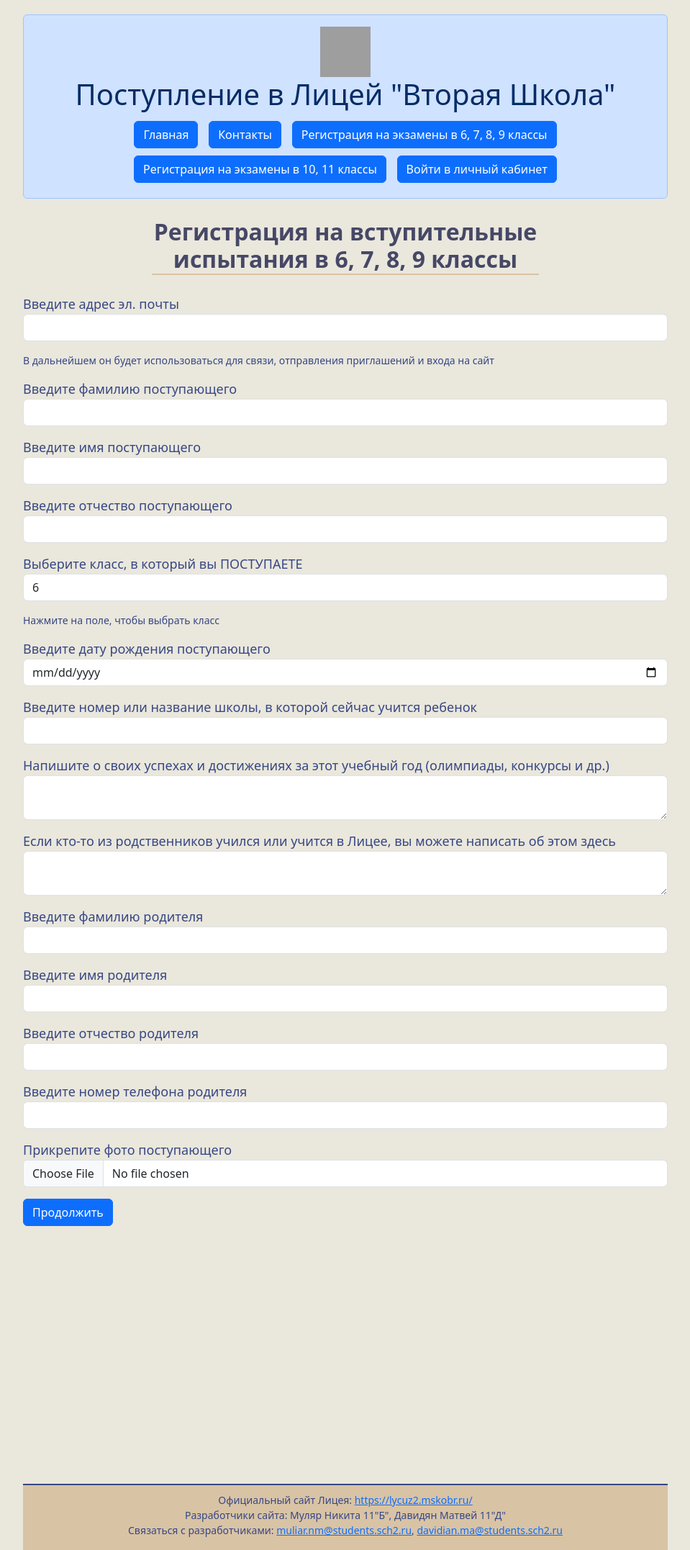
After one commit to NikitaMulyar/sch2admission, a Flask app: page /register/6-9 in a window 1280 px wide. The commit adds this page. Shown: the whole page at 72% size, without its empty margins (160-1119 px from the left). Run offline with Flask 3, Linux system fonts and the light colour scheme; grey boxes are pictures that could not be loaded.

Commit message:
Шаг 2. Добавлены филлеры к регистрации, логину. Перенастроена навигация

```diff
--- a/app.py
+++ b/app.py
@@ -1,24 +1,63 @@
-from flask import Flask, render_template
-from flask_login import LoginManager
+from flask import Flask, render_template, request, redirect, abort, url_for
+from flask_login import LoginManager, login_user, current_user
 
 from sa_models import db_session
 from sa_models.users import User
 
+import json
+from py_scripts.forms import RegisterFormClasses6To9, RegisterFormClasses10To11, LoginForm
+
+
 app = Flask(__name__)
 app.config['SECRET_KEY'] = 'yandexlyceum_secret_key'
+
 login_manager = LoginManager()
 login_manager.init_app(app)
 
 
 @login_manager.user_loader
-def load_user(user_id):
+async def load_user(user_id):
     db_sess = db_session.create_session()
     return db_sess.query(User).get(user_id)
 
 
 @app.route('/')
-def index():
-    return render_template('index.html')
+async def back_index():
+    reg_stats = json.load(open('py_scripts/consts/registration_status.json', mode='rb'))
+    return render_template('index.html', exams_on=reg_stats,
+                           pic_url=url_for('static', filename='img/logo.png'))
+
+
+@app.route('/login', methods=['GET', 'POST'])
+async def back_login():
+    if current_user.is_authenticated:
+        return redirect('/')
+    form = LoginForm()
+    if form.validate_on_submit():
+        return
+    return render_template('login.html', form=form,
+                           pic_url=url_for('static', filename='img/logo.png'))
+
+
+@app.route('/register/<classes>', methods=['GET', 'POST'])
+async def back_register(classes):
+    if current_user.is_authenticated:
+        return redirect('/')
+    if classes == '6-9':
+        form = RegisterFormClasses6To9()
+    else:
+        form = RegisterFormClasses10To11()
+    if form.validate_on_submit():
+        return
+    reg_statuses = json.load(open('py_scripts/consts/registration_status.json', mode='rb'))
+    if not reg_statuses.get(classes):
+        abort(404)
+    title = 'Регистрация на вступительные испытания в 6, 7, 8, 9 классы'
+    if classes == '10-11':
+        title = 'Регистрация на вступительные испытания в 10, 11 классы'
+    return render_template('register.html', title=title,
+                           exams_on=reg_statuses, form=form,
+                           pic_url=url_for('static', filename='img/logo.png'))
 
 
 if __name__ == '__main__':
--- /dev/null
+++ b/py_scripts/consts/contest_statuses.json
@@ -0,0 +1,6 @@
+{
+  "0": "Вы участвуете в конкурсе",
+  "1": "Вы выбыли из конкурса",
+  "2": "Вы приняты в Лицей",
+  "3": "Вы занесены в резерв"
+}
--- a/py_scripts/consts/pages.json
+++ b/py_scripts/consts/pages.json
@@ -1,7 +1,5 @@
 {
-  "/": {"active": false, "name": "Главная"},
   "/lk": {"active": false, "name": "Личная информация"},
   "/invites": {"active": false, "name": "Приглашения"},
-  "/results": {"active": false, "name": "Результаты"},
-  "/contacts": {"active": false, "name": "Контакты"}
+  "/results": {"active": false, "name": "Результаты"}
 }
--- /dev/null
+++ b/py_scripts/consts/registration_status.json
@@ -0,0 +1,4 @@
+{
+  "6-9": true,
+  "10-11": true
+}
--- a/static/css/style.css
+++ b/static/css/style.css
@@ -6,11 +6,42 @@
          url('static/fonts/sf_regular_italic.ttf')  format('truetype');
 }*/
 
-.base-style{
+#base-style{
     padding-top: 20px;
-    background: #f6ead4;
+    background: #eae7dc;
     font-size: 18px;
     margin: auto;
     width: 70%;
-    color: #4a536b;
+    color: #374785;
 }
+
+#footer-style{
+    background: #d8c3a5 !important;
+    border-top: 2px solid #374785 !important;
+    text-align: center;
+    font-size: 14px !important;
+    padding-top: 10px;
+    padding-bottom: 1px;
+    margin-top: 40%;
+}
+
+.h2-style{
+    color: #464866;
+    text-align: center;
+    margin: auto;
+    border-bottom: 2px solid #d8c3a5;
+    max-width: 60%;
+}
+
+.p-style{
+    color: #343434;
+    padding-left: 10px;
+}
+
+#nav-buttons{
+    margin: 5px;
+}
+
+.description_form{
+    font-size: 14px !important;
+}
--- a/templates/base.html
+++ b/templates/base.html
@@ -6,27 +6,47 @@
     <link rel="stylesheet" href="/static/css/style.css"/>
     <link href="https://cdn.jsdelivr.net/npm/bootstrap@5.3.3/dist/css/bootstrap.min.css" rel="stylesheet" integrity="sha384-QWTKZyjpPEjISv5WaRU9OFeRpok6YctnYmDr5pNlyT2bRjXh0JMhjY6hW+ALEwIH" crossorigin="anonymous">
 </head>
-<body class="base-style">
+<body id="base-style">
 <nav>
-<div class="alert alert-primary" role="alert">
+<div class="alert alert-primary" role="alert" style="text-align: center; margin: auto;">
+    <img src="{{ pic_url }}" style="width: 70px; height: 70px;">
+
     <h1>Поступление в Лицей "Вторая Школа"</h1>
 
+    <a href="/" class="btn btn-primary" id="nav-buttons">Главная</a>
+    <a href="/contacts" class="btn btn-primary" id="nav-buttons">Контакты</a>
     {% if current_user.is_authenticated %}
         {% for page in pages %}
-            {% if pages[page["active"]] %}
-                 <a href="{{ pages[page] }}" class="btn btn-primary active" aria-current="page">{{ pages[page["name"]] }}</a>
+            {% if page == myFunction() %}
+                 <a href="{{ pages[page] }}" class="btn btn-primary active" aria-current="page" id="nav-buttons">{{ pages[page["name"]] }}</a>
             {% else %}
-                <a href="{{ pages[page] }}" class="btn btn-primary">{{ pages[page["name"]] }}</a>
+                <a href="{{ pages[page] }}" class="btn btn-primary" id="nav-buttons">{{ pages[page["name"]] }}</a>
             {% endif %}
         {% endfor %}
     {% else %}
-        <a href="register" class="btn btn-primary">Зарегистрироваться на экзамены</a>
-        <a href="login" class="btn btn-primary">Войти в кабинет поступающего</a>
+        {% if exams_on["6-9"] %}
+            <a href="/register/6-9" class="btn btn-primary" id="nav-buttons">Регистрация на экзамены в 6, 7, 8, 9 классы</a>
+        {% endif %}
+        {% if exams_on["10-11"] %}
+            <a href="/register/10-11" class="btn btn-primary" id="nav-buttons">Регистрация на экзамены в 10, 11 классы</a>
+        {% endif %}
+        <a href="/login" class="btn btn-primary" id="nav-buttons">Войти в личный кабинет</a>
     {% endif %}
 
 </div>
-</nav>
+</nav><br>
 {% block content %}{% endblock %}
+<footer id="footer-style">
+  <p>Официальный сайт Лицея: <a href="https://lycuz2.mskobr.ru/">https://lycuz2.mskobr.ru/</a><br>
+      Разработчики сайта: Муляр Никита 11"Б", Давидян Матвей 11"Д"<br>
+     Связаться c разработчиками: <a href="mailto:muliar.nm@students.sch2.ru">muliar.nm@students.sch2.ru</a>,
+  <a href="mailto:davidian.ma@students.sch2.ru">davidian.ma@students.sch2.ru</a></p>
+</footer>
 <script src="https://cdn.jsdelivr.net/npm/bootstrap@5.3.3/dist/js/bootstrap.bundle.min.js" integrity="sha384-YvpcrYf0tY3lHB60NNkmXc5s9fDVZLESaAA55NDzOxhy9GkcIdslK1eN7N6jIeHz" crossorigin="anonymous"></script>
+<script>
+function myFunction() {
+    window.location.href;
+}
+</script>
 </body>
 </html>
--- a/templates/index.html
+++ b/templates/index.html
@@ -1,5 +1,7 @@
 {% extends "base.html" %}
 
 {% block content %}
-<h2>Главная</h2>
+<h2 class="h2-style"><b>Главная</b></h2><br>
+    <h3>Объявления приёмной комиссии</h3>
+    <p class="p-style">Скоро начнутся <b>Экзамены!</b></p>
 {% endblock %}
--- /dev/null
+++ b/templates/register.html
@@ -0,0 +1,161 @@
+{% extends "base.html" %}
+
+{% block content %}
+<h2 class="h2-style"><b>{{ title }}</b></h2><br>
+<form action="" method="post">
+    {{ form.hidden_tag() }}
+    <p>
+        {{ form.email.label }}<br>
+        {{ form.email(class="form-control", type="email") }}
+        <div class="description_form">{{ form.email.description }}</div>
+        {% for error in form.email.errors %}
+            <p class="alert alert-danger" role="alert">
+                {{ error }}
+            </p>
+        {% endfor %}
+    </p>
+    <p>
+        {{ form.surname.label }}<br>
+        {{ form.surname(class="form-control") }}
+        <div class="description_form">{{ form.surname.description }}</div>
+        {% for error in form.surname.errors %}
+            <p class="alert alert-danger" role="alert">
+                {{ error }}
+            </p>
+        {% endfor %}
+    </p>
+    <p>
+        {{ form.name.label }}<br>
+        {{ form.name(class="form-control") }}
+        <div class="description_form">{{ form.name.description }}</div>
+        {% for error in form.name.errors %}
+            <p class="alert alert-danger" role="alert">
+                {{ error }}
+            </p>
+        {% endfor %}
+    </p>
+    <p>
+        {{ form.third_name.label }}<br>
+        {{ form.third_name(class="form-control") }}
+        <div class="description_form">{{ form.third_name.description }}</div>
+        {% for error in form.third_name.errors %}
+            <p class="alert alert-danger" role="alert">
+                {{ error }}
+            </p>
+        {% endfor %}
+    </p>
+    <p>
+        {{ form.class_number.label }}<br>
+        {{ form.class_number(class="form-control") }}
+        <div class="description_form">{{ form.class_number.description }}</div>
+        {% for error in form.class_number.errors %}
+            <p class="alert alert-danger" role="alert">
+                {{ error }}
+            </p>
+        {% endfor %}
+    </p>
+    {% if form.profile %}
+        <p>
+            {{ form.profile.label }}<br>
+            {{ form.profile(class="form-control") }}
+            <div class="description_form">{{ form.profile.description }}</div>
+            {% for error in form.profile.errors %}
+                <p class="alert alert-danger" role="alert">
+                    {{ error }}
+                </p>
+            {% endfor %}
+        </p>
+    {% endif %}
+    <p>
+        {{ form.birth_date.label }}<br>
+        {{ form.birth_date(class="form-control") }}
+        <div class="description_form">{{ form.birth_date.description }}</div>
+        {% for error in form.birth_date.errors %}
+            <p class="alert alert-danger" role="alert">
+                {{ error }}
+            </p>
+        {% endfor %}
+    </p>
+    <p>
+        {{ form.school.label }}<br>
+        {{ form.school(class="form-control") }}
+        <div class="description_form">{{ form.school.description }}</div>
+        {% for error in form.school.errors %}
+            <p class="alert alert-danger" role="alert">
+                {{ error }}
+            </p>
+        {% endfor %}
+    </p>
+    <p>
+        {{ form.about.label }}<br>
+        {{ form.about(class="form-control") }}
+        <div class="description_form">{{ form.about.description }}</div>
+        {% for error in form.about.errors %}
+            <p class="alert alert-danger" role="alert">
+                {{ error }}
+            </p>
+        {% endfor %}
+    </p>
+    <p>
+        {{ form.family_friends_in_l2sh.label }}<br>
+        {{ form.family_friends_in_l2sh(class="form-control") }}
+        <div class="description_form">{{ form.family_friends_in_l2sh.description }}</div>
+        {% for error in form.family_friends_in_l2sh.errors %}
+            <p class="alert alert-danger" role="alert">
+                {{ error }}
+            </p>
+        {% endfor %}
+    </p>
+    <p>
+        {{ form.parent_surname.label }}<br>
+        {{ form.parent_surname(class="form-control") }}
+        <div class="description_form">{{ form.parent_surname.description }}</div>
+        {% for error in form.parent_surname.errors %}
+            <p class="alert alert-danger" role="alert">
+                {{ error }}
+            </p>
+        {% endfor %}
+    </p>
+    <p>
+        {{ form.parent_name.label }}<br>
+        {{ form.parent_name(class="form-control") }}
+        <div class="description_form">{{ form.parent_name.description }}</div>
+        {% for error in form.parent_name.errors %}
+            <p class="alert alert-danger" role="alert">
+                {{ error }}
+            </p>
+        {% endfor %}
+    </p>
+    <p>
+        {{ form.parent_third_name.label }}<br>
+        {{ form.parent_third_name(class="form-control") }}
+        <div class="description_form">{{ form.parent_third_name.description }}</div>
+        {% for error in form.parent_third_name.errors %}
+            <p class="alert alert-danger" role="alert">
+                {{ error }}
+            </p>
+        {% endfor %}
+    </p>
+    <p>
+        {{ form.parent_phone_number.label }}<br>
+        {{ form.parent_phone_number(class="form-control") }}
+        <div class="description_form">{{ form.parent_phone_number.description }}</div>
+        {% for error in form.parent_phone_number.errors %}
+            <p class="alert alert-danger" role="alert">
+                {{ error }}
+            </p>
+        {% endfor %}
+    </p>
+    <p>
+        {{ form.photo.label }}<br>
+        {{ form.photo(class="form-control") }}
+        <div class="description_form">{{ form.photo.description }}</div>
+        {% for error in form.photo.errors %}
+            <p class="alert alert-danger" role="alert">
+                {{ error }}
+            </p>
+        {% endfor %}
+    </p>
+    <p>{{ form.submit(type="submit", class="btn btn-primary") }}</p>
+</form>
+{% endblock %}
```
Also changed, not shown: py_scripts/forms.py (added, +45 -0 lines), sa_models/users.py (+8 -3 lines), templates/login.html (added, +47 -0 lines), sa_models/admins.py (added), 1 other file.
